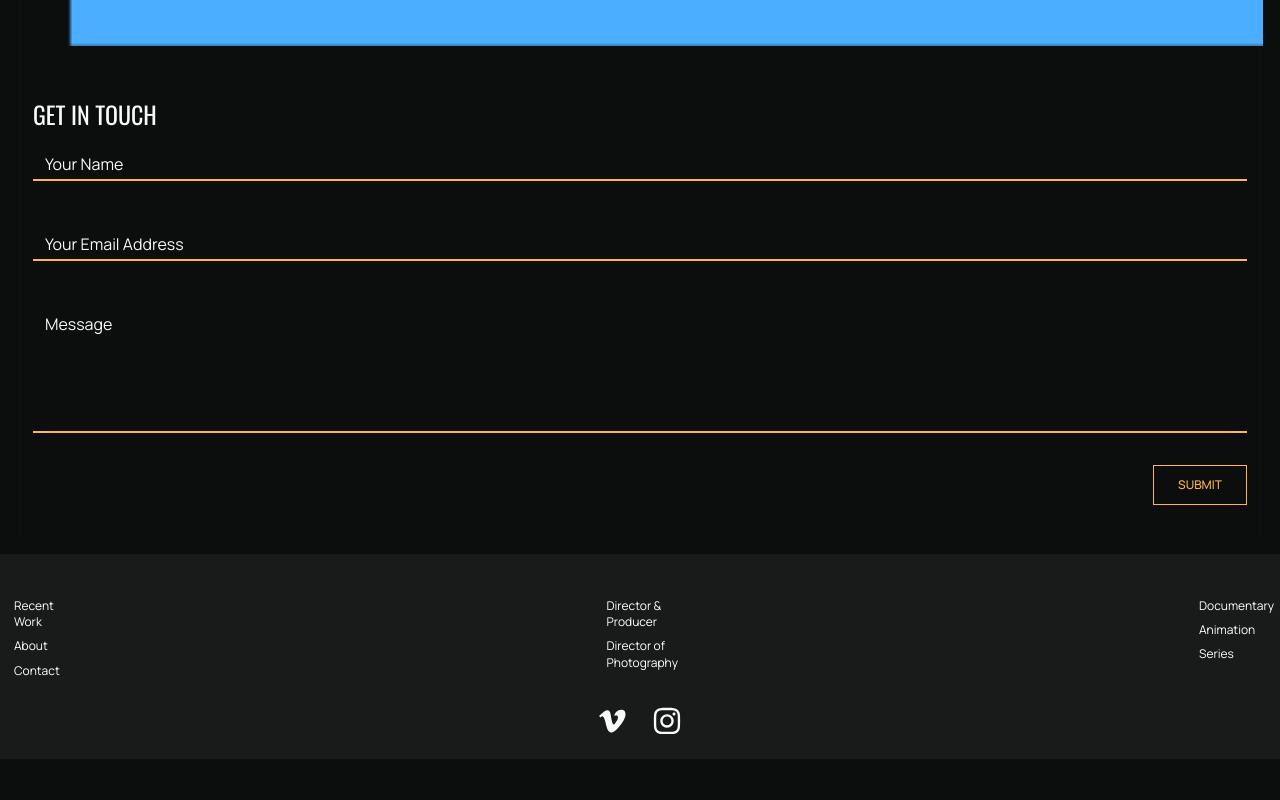
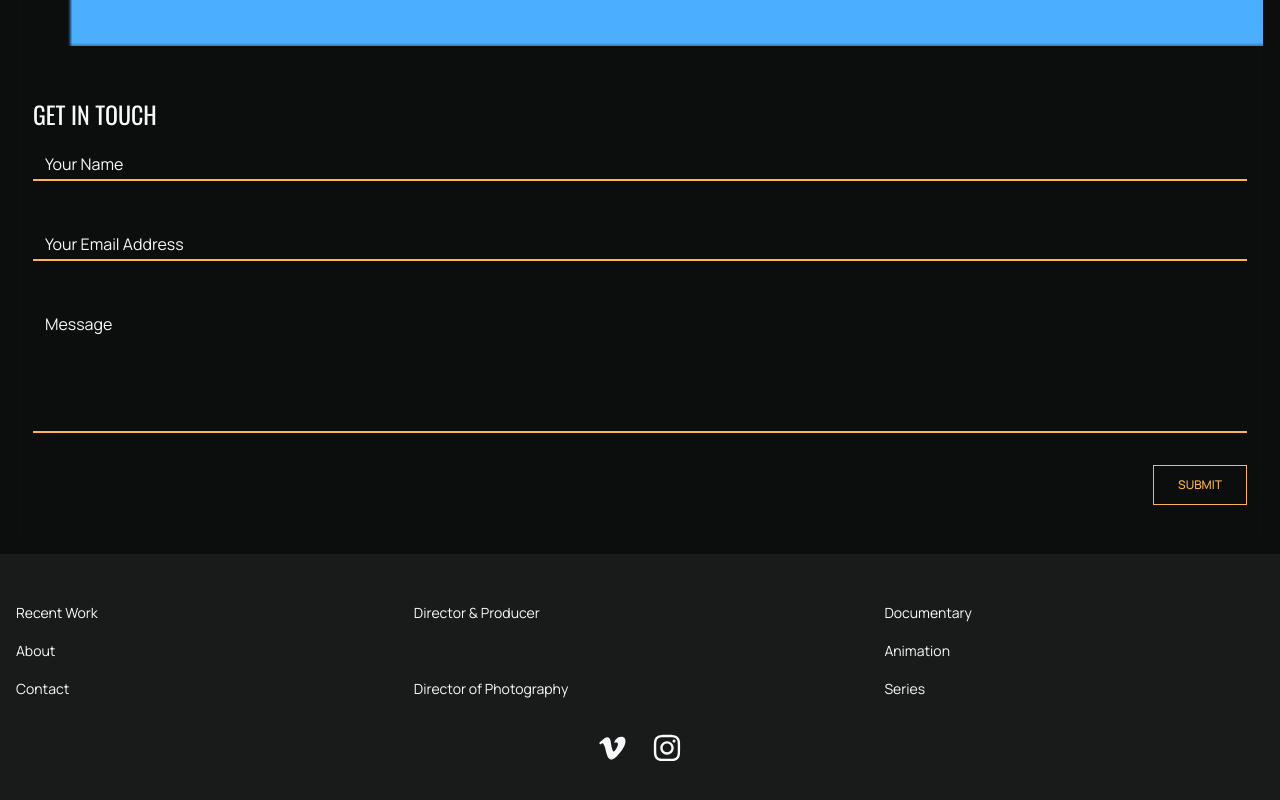
Before and after one commit to mwkwsd/sensensomething, a React (Create React App) app: page /about in a window 1280 px wide. Shown: the part 4360-5160 px from the top of the page. Before the commit the page ends 5119 px from the top, so only its background shows below. Built offline with nearby package versions, Linux system fonts and the light colour scheme.

Commit message:
Updated Footer Icons (#209)

```diff
--- a/src/components/molecules/footer/BottomIcons.tsx
+++ b/src/components/molecules/footer/BottomIcons.tsx
@@ -12,8 +12,7 @@ export function BottomIcons() {
   return (
     <BottomNavigation
       sx={{
-        backgroundColor: '#191B1B',
-        marginTop: 'auto',
+        backgroundColor: 'inherit',
         display: 'flex',
         justifyContent: 'center',
       }}
--- a/src/components/molecules/footer/FooterLinks.tsx
+++ b/src/components/molecules/footer/FooterLinks.tsx
@@ -1,5 +1,5 @@
+import { Stack, Typography } from '@mui/material'
 import { Link } from 'react-router-dom'
-import { Typography } from '@mui/material'
 
 type FooterLinksProps = {
   items: { label: string; link: string }[]
@@ -7,30 +7,16 @@ type FooterLinksProps = {
 
 export function FooterLinks({ items }: FooterLinksProps) {
   return (
-    <div
-      style={{
-        display: 'flex',
-        flexDirection: 'column',
-        color: 'white',
-        paddingTop: '30px',
-        maxWidth: '75px',
-      }}
-    >
+    <Stack flexDirection="column" flexGrow={1} justifyContent="space-between">
       {items.map((item, index) => (
-        <Link
-          key={index}
-          to={item.link}
-          style={{
-            textDecoration: 'none',
-            color: 'white',
-            padding: '0.25rem',
-          }}
+        <Typography
+          variant="subtitle1"
+          sx={{ textDecoration: 'none', paddingY: '0.75rem' }}
         >
-          <Typography variant="subtitle1" sx={{ fontSize: '0.75rem' }}>
-            {item.label}
-          </Typography>
-        </Link>
+          {item.label}
+          <Link key={`${index}-footer-nav`} to={item.link}></Link>
+        </Typography>
       ))}
-    </div>
+    </Stack>
   )
 }
--- a/src/components/organisms/Footer/Footer.tsx
+++ b/src/components/organisms/Footer/Footer.tsx
@@ -1,3 +1,4 @@
+import { Stack } from '@mui/material'
 import { enumMappings } from '../../../common/constants/constants'
 import {
   Genre,
@@ -28,30 +29,20 @@ export function Footer() {
   }))
 
   return (
-    <div
-      style={{
-        display: 'flex',
-        flexDirection: 'column',
-        padding: '10px',
-        marginTop: '16px',
-        backgroundColor: '#191B1B',
-      }}
+    <Stack
+      spacing={1.5}
+      sx={{ backgroundColor: '#191B1B', padding: '2.5rem 1rem 2rem' }}
+      direction="column"
     >
-      <div
-        style={{
-          display: 'flex',
-          justifyContent: 'space-between',
-          marginBottom: '10px',
-        }}
-      >
+      <Stack direction="row" spacing={3} justifyContent="space-between">
         <FooterLinks items={transformedNavLinks} />
 
         <FooterLinks items={roleColumnData} />
 
         <FooterLinks items={genreColumnData} />
-      </div>
+      </Stack>
 
       <BottomIcons />
-    </div>
+    </Stack>
   )
 }
--- a/src/theme.tsx
+++ b/src/theme.tsx
@@ -4,8 +4,8 @@ const colorGuide = {
   director_of_photography: '#CA9FFF',
   director_producer: '#4BAEFF',
   series: '#FFB74D',
-  animation: '#F8CAFF',
-  documentary: '#79DFC1',
+  animation: '#E685B5',
+  documentary: '#FCFF85',
   email: '#FFB74D',
   error: '#D32F2F',
 } as const
@@ -75,10 +75,12 @@ const theme = createTheme({
 
     // Footer Buttons
     subtitle1: {
+      color: "#F8F9FA",
       fontFamily: 'Manrope, sans-serif',
-      fontSize: '0.75rem',
-      fontWeight: 200,
-      lineHeight: '1.024rem',
+      fontSize: '0.875rem',
+      fontWeight: 400,
+      lineHeight: '100%',
+      letterSpacing: '0%',
       textAlign: 'left',
     },
     // NavLink
```
